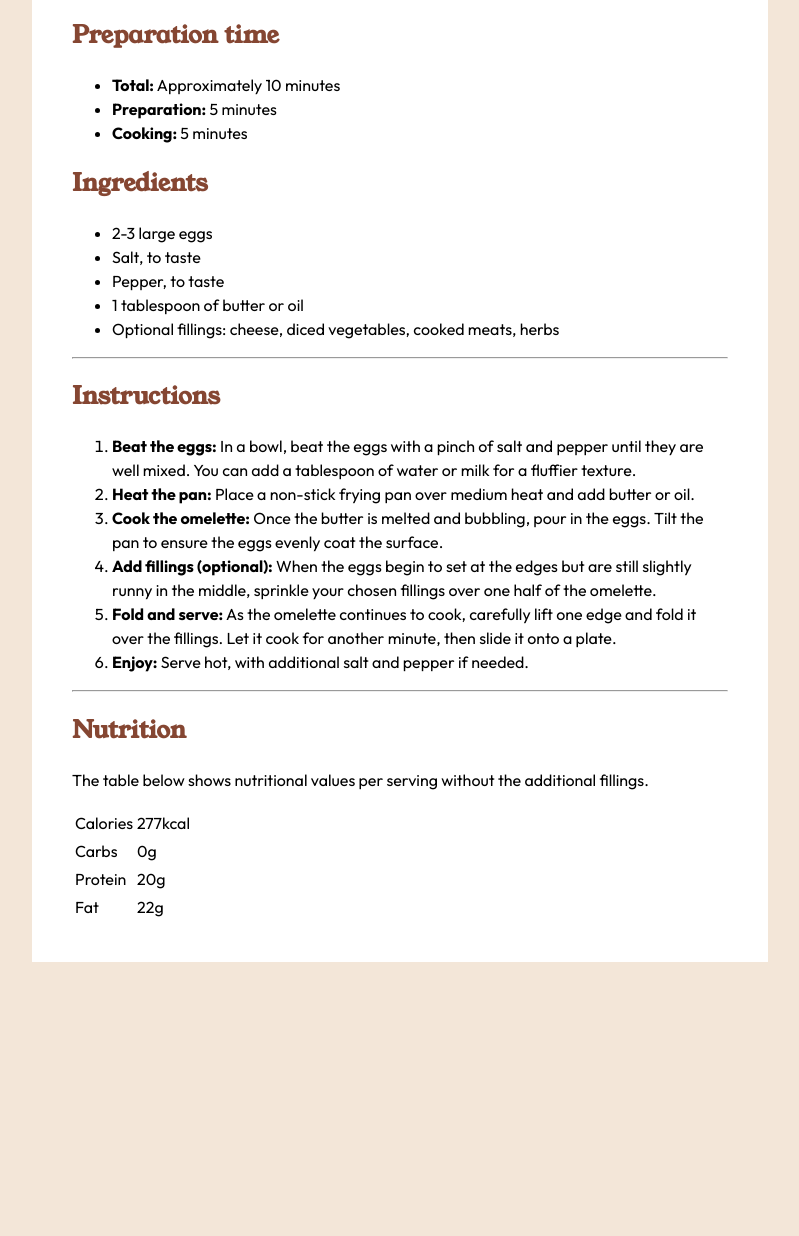
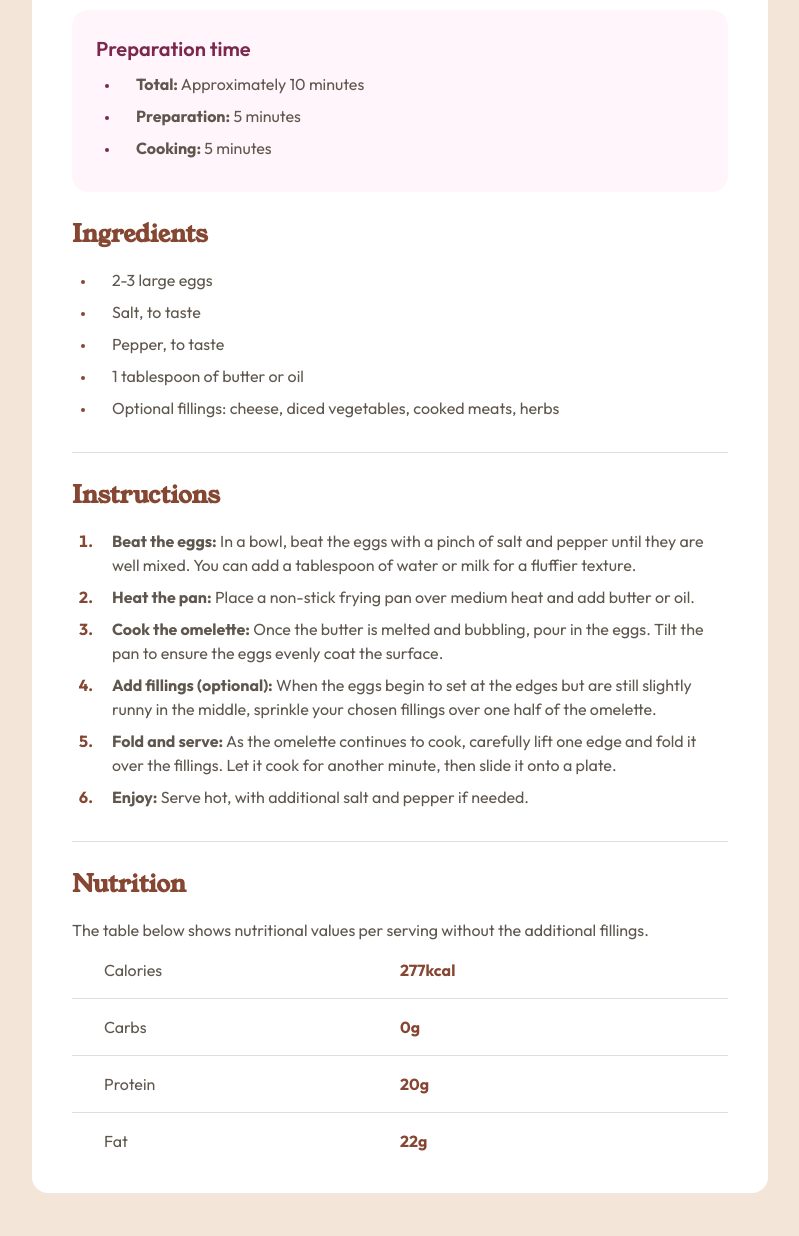
Before and after one commit to MikeCook9994/mikecook9994.github.io, a plain HTML site: page frontendmentors/recipe-page/index.html in a window 1280 px wide. Shown: the part 642-1878 px from the top of the page, without its empty margins (240-1039 px from the left). Before the commit the page ends 1764 px from the top, so only its background shows below. Drawn offline with Linux system fonts and the light colour scheme.

Commit message:
finish recipe page

```diff
--- a/frontendmentors/recipe-page/index.html
+++ b/frontendmentors/recipe-page/index.html
@@ -24,7 +24,7 @@
         to perfection, optionally filled with your choice of cheese, vegetables, or meats.</p>
     </header>
     <main>
-      <section>
+      <section class="callout preparation-time">
         <h2>Preparation time</h2>
         <ul>
           <li><strong>Total:</strong> Approximately 10 minutes</li>
@@ -33,7 +33,7 @@
         </ul>
       </section>
       <article>
-        <div>
+        <div class="article-section">
           <h2>Ingredients</h2>
           <ul>
             <li>2-3 large eggs</li>
@@ -43,8 +43,7 @@
             <li>Optional fillings: cheese, diced vegetables, cooked meats, herbs</li>
           </ul>
         </div>
-        <hr/>
-        <div>
+        <div class="article-section">
           <h2>Instructions</h2>
           <ol>
             <li><strong>Beat the eggs:</strong> In a bowl, beat the eggs with a pinch of salt and pepper until they are well mixed.
@@ -59,28 +58,23 @@
             <li><strong>Enjoy:</strong> Serve hot, with additional salt and pepper if needed.</li>
           </ol>
         </div>
-        <hr/>
-        <div>
+        <div class="article-section">
           <h2>Nutrition</h2>
           <p>The table below shows nutritional values per serving without the additional fillings.</p>
-          <table>
-            <tr>
-              <td>Calories</td>
-              <td>277kcal</td>
-            </tr>
-            <tr>
-              <td>Carbs</td>
-              <td>0g</td>
-            </tr>
-            <tr>
-              <td>Protein</td>
-              <td>20g</td>
-            </tr>
-            <tr>
-              <td>Fat</td>
-              <td>22g</td>
-            </tr>
-          </table>
+          <div class="nutrition-table">
+            <div>
+              <div>Calories</div><div>277kcal</div>
+            </div>
+            <div>
+              <div>Carbs</div><div>0g</div>
+            </div>
+            <div>
+              <div>Protein</div><div>20g</div>
+            </div>
+            <div>
+              <div>Fat</div><div>22g</div>
+            </div>
+          </div>
         </div>
       </article>
     </main>
--- a/frontendmentors/recipe-page/styles.css
+++ b/frontendmentors/recipe-page/styles.css
@@ -17,9 +17,10 @@
     --fw-bold: 700;
 
     --fs-400: 1rem;
-    --fs-500: 1.5rem;
-    --fs-600: 2rem;
-    --fs-700: 2.5rem;
+    --fs-500: 1.25rem;
+    --fs-600: 1.5rem;
+    --fs-700: 2rem;
+    --fs-800: 2.5rem;
 
     --clr-neutral-100: hsl(0, 0%, 100%);
     --clr-neutral-200: hsl(330, 100%, 98%);
@@ -31,7 +32,13 @@
     --clr-nutmeg: hsl(14, 45%, 36%);
     --clr-raspberry: hsl(332, 51%, 32%);
 
+    --bdr-radius: 1rem;
+
+    --wrapper-padding: 2.5rem;
+    --banner-breakout: calc(var(--wrapper-padding) * -1);
     --banner-img-width: 656px;
+
+    font-size: var(--fs-600);
 }
 
 *,
@@ -43,7 +50,12 @@
 html {
     font-family: var(--ff-sans-serif);
     font-weight: var(--fw-normal);
+    color: var(--clr-neutral-700);
     line-height: 1.5;
+}
+
+body {
+    margin: 0;
 }
 
 img {
@@ -51,40 +63,141 @@ img {
     max-width: 100%;
 }
 
-body {
-    background: var(--clr-neutral-400);
-    margin: 0;
-}
-
 h1 {
     color: var(--clr-neutral-900);
     font-family: var(--ff-serif);
+    font-weight: var(--fw-normal);
+    font-size: var(--fs-800);
+    line-height: 1;
+    margin-block: 1.5rem;
 }
 
 h2 {
     color: var(--clr-nutmeg);
     font-family: var(--ff-serif);
+    margin: 0;
+}
+
+strong {
+    font-weight: var(--fw-bold);
+}
+
+li::marker {
+    font-size: 0.75rem;
+    color: var(--clr-nutmeg);
 }
 
 .wrapper {
-    margin-block: 10rem;
+    padding: var(--wrapper-padding);
     background: var(--clr-neutral-100);
-    margin-inline: auto;
     width: min-content;
-    padding: 2.5rem;
 }
 
 .banner {
     min-width: var(--banner-img-width);
+    margin: var(--banner-breakout) var(--banner-breakout) 0;
 }
 
-@media screen and (max-width: 656px) {
-    .wrapper {
-        margin-block: 0rem;
-        padding: 0;
+.callout {
+    border-radius: var(--bdr-radius);
+    padding: 1.5rem;
+}
+
+.callout.preparation-time {
+    background: var(--clr-neutral-200);
+}
+
+.preparation-time > h2 {
+    font-family: var(--ff-sans-serif);
+    font-weight: var(--fw-light-bold);
+    font-size: var(--fs-500);
+    color: var(--clr-raspberry);
+}
+
+.preparation-time > ul {
+    padding-left: 1.5rem;
+    margin: 0;
+}
+
+.preparation-time > ul > li::marker {
+    color: var(--clr-raspberry);
+}
+
+.preparation-time > ul > li {
+    padding-left: 1rem;
+}
+
+.article-section:not(:last-child) {
+    margin-block: 1.5rem;
+}
+
+.article-section ul, .article-section ol {
+    padding-left: 1.5rem;
+}
+
+.preparation-time li, .article-section li, .article-section li {
+    padding-left: 1rem;
+    margin-block: 0.5rem;
+}
+
+.article-section ol {
+    padding-left: 1.5rem;
+}
+
+.article-section ol li::marker {
+    font-size: 1rem;
+    font-weight: var(--fw-bold);
+    color: var(--clr-nutmeg);
+}
+
+.article-section:not(:last-child) {
+    padding-bottom: 1rem;
+    border-bottom: 1px solid var(--clr-neutral-300);
+}
+
+.nutrition-table > div:not(:first-child) {
+    padding-top: 1rem;
+}
+
+.nutrition-table > div:not(:last-child) {
+    padding-bottom: 1rem;
+}
+
+.nutrition-table > div > div {
+    display: inline-block;
+    width: 50%;
+}
+
+.nutrition-table > div > div:first-child {
+    padding-left: 2rem;
+}
+
+.nutrition-table > div > div:last-child {
+    color: var(--clr-nutmeg);
+    font-weight: var(--fw-bold);
+}
+
+.nutrition-table > div:not(:last-child) {
+    border-bottom: 1px solid var(--clr-neutral-300);
+}
+
+@media screen and (min-width: 656px) {
+    :root {
+        font-size: var(--fs-400);
     }
 
-    main {
-        padding: 2.5rem;
+    body {
+        background: var(--clr-neutral-400)
+    }
+
+    .wrapper {
+        margin-block: 10rem;
+        margin-inline: auto;
+        border-radius: var(--bdr-radius);
+    }
+
+    .banner {
+        border-radius: var(--bdr-radius);
+        margin: 0;
     }
 }
```
